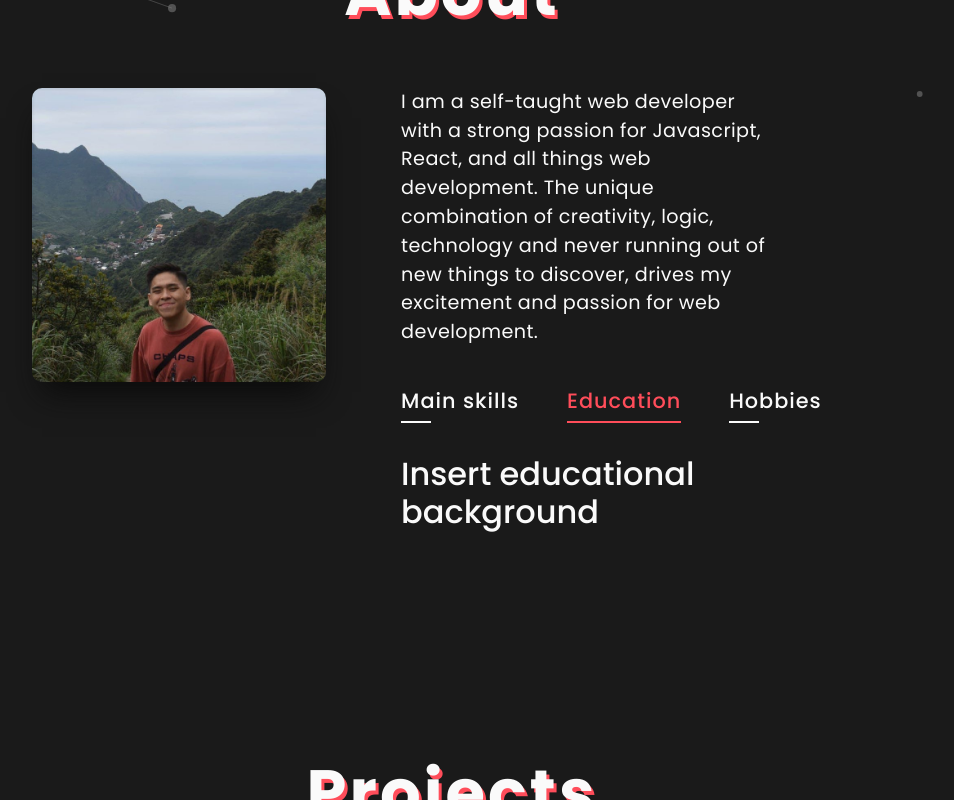
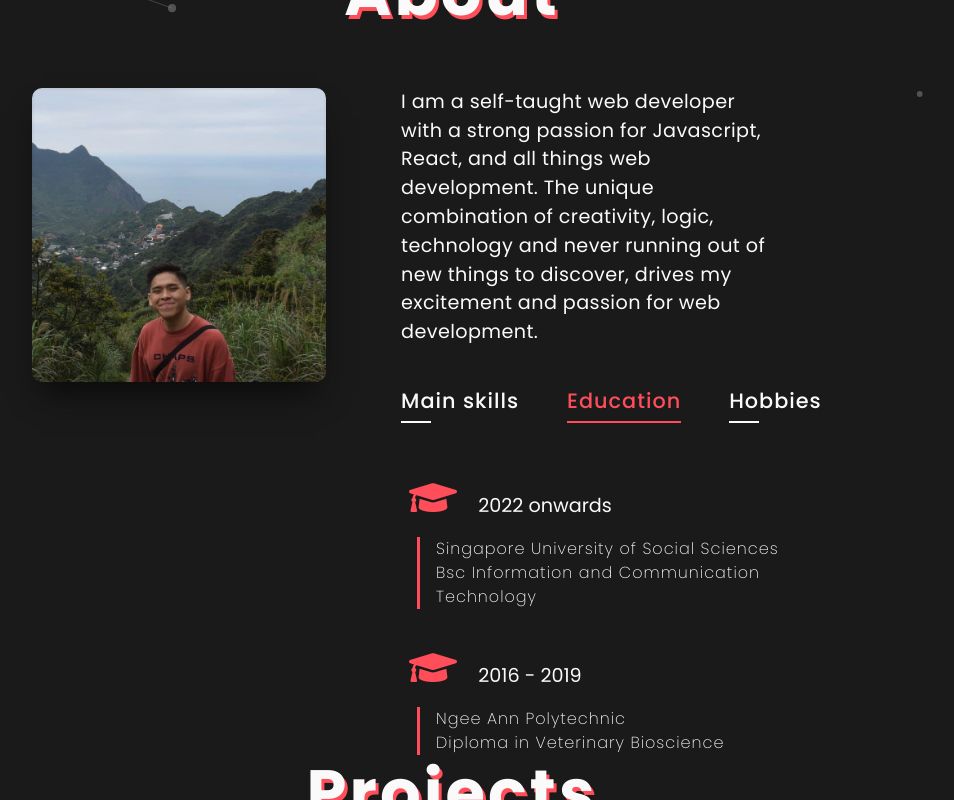
Before and after one commit to dannnsoh/Portfolio, a React (Create React App) app: page / in a window 1280 px wide. Both pictures are taken after a click on the tab "Education". Shown: the part 941-1741 px from the top of the page, without its empty margins (188-1142 px from the left). Built offline with nearby package versions, Linux system fonts and the light colour scheme.

Commit message:
Edit #About tabs

```diff
--- a/public/stylesheets/styles.css
+++ b/public/stylesheets/styles.css
@@ -192,7 +192,7 @@ body {
 	width: 30px;
 	height: 2px;
 	background-color: #fafafa;
-	transition: all 0.7s cubic-bezier(0.19, 1, 0.22, 1);
+	transition: all 1s cubic-bezier(0.19, 1, 0.22, 1);
 }
 
 .info-tab.info-tab-active:before {
@@ -200,10 +200,17 @@ body {
 	background-color: #ff4d5a;
 }
 
+.fa-code,
+.fa-server,
+.fa-graduation-cap {
+	margin-right: 1rem;
+	color: #ff4d5a;
+}
+
 .info-panel {
 	display: none;
 	animation: fadeInUp;
-	animation-duration: 1.2s;
+	animation-duration: 0.8s;
 }
 
 .info-panel-active {
@@ -216,7 +223,7 @@ body {
 
 .panel-skills-item {
 	list-style: none;
-	padding-top: 1.5rem;
+	padding-top: 1.3rem;
 }
 
 .panel-skills-item span {
@@ -225,6 +232,24 @@ body {
 }
 
 .panel-skills-item p {
+	margin: 1rem 0 0 1.6rem;
+	padding: 0.5rem 6.5rem 1rem 1rem;
+	font-weight: 200;
+	letter-spacing: 1px;
+	border-left: solid 3px #ff4d5a;
+}
+
+.panel-education-item {
+	list-style: none;
+	padding-top: 1.5rem;
+}
+
+.panel-education-item span {
+	padding-left: 0.5rem;
+	font-size: 1.2rem;
+}
+
+.panel-education-item div {
 	margin: 1rem;
 	margin-right: 0;
 	padding: 0 6.5rem 0 1rem;
--- a/src/Components/About/Education.tsx
+++ b/src/Components/About/Education.tsx
@@ -1,7 +1,26 @@
 const Education = () => {
 	return (
 		<div>
-			<h2>Insert educational background</h2>
+			<ul>
+				<li className="panel-education-item">
+					<span>
+						<i className="fas fa-graduation-cap fa-2x" /> 2022 onwards
+					</span>
+					<div>
+						Singapore University of Social Sciences
+						<p>Bsc Information and Communication Technology</p>
+					</div>
+				</li>
+				<li className="panel-education-item">
+					<span>
+						<i className="fas fa-graduation-cap fa-2x" /> 2016 - 2019
+					</span>
+					<div>
+						Ngee Ann Polytechnic
+						<p>Diploma in Veterinary Bioscience</p>
+					</div>
+				</li>
+			</ul>
 		</div>
 	);
 };
--- a/src/Components/About/Skills.tsx
+++ b/src/Components/About/Skills.tsx
@@ -3,14 +3,18 @@ const Skills = () => {
 		<div>
 			<ul>
 				<li className="panel-skills-item">
-					<span>Web and user interface design</span>
+					<span>
+						<i className="fas fa-code fa-2x" /> Web and user interface design
+					</span>
 					<p>
 						I absolutely enjoy the front-end of web development like implementing visual and interactive
 						elements and creating an overall fluid digital experience.
 					</p>
 				</li>
 				<li className="panel-skills-item">
-					<span>Experience with server software</span>
+					<span>
+						<i className="fas fa-server fa-2x" /> Experience with server software
+					</span>
 					<p>
 						I have also worked with some back-end frameworks, especially Express for Node and MongoDB, and
 						dabbled with a bit of SQL databases for basic understanding.
```
Also changed, not shown: src/reportWebVitals.ts (deleted, +0 -15 lines), src/setupTests.ts (deleted, +0 -5 lines), 1 other file (tests, documents, lock files or other folders).
